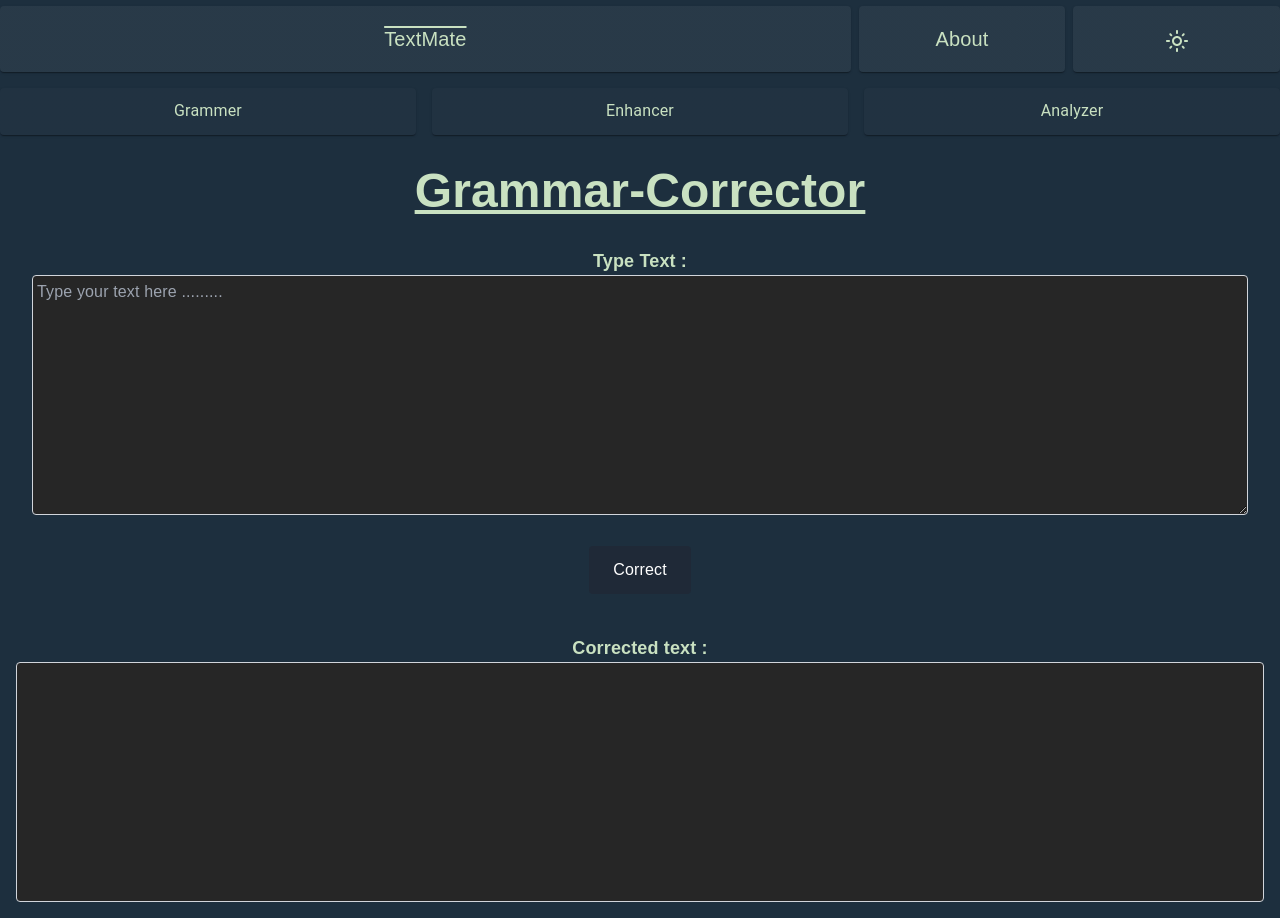
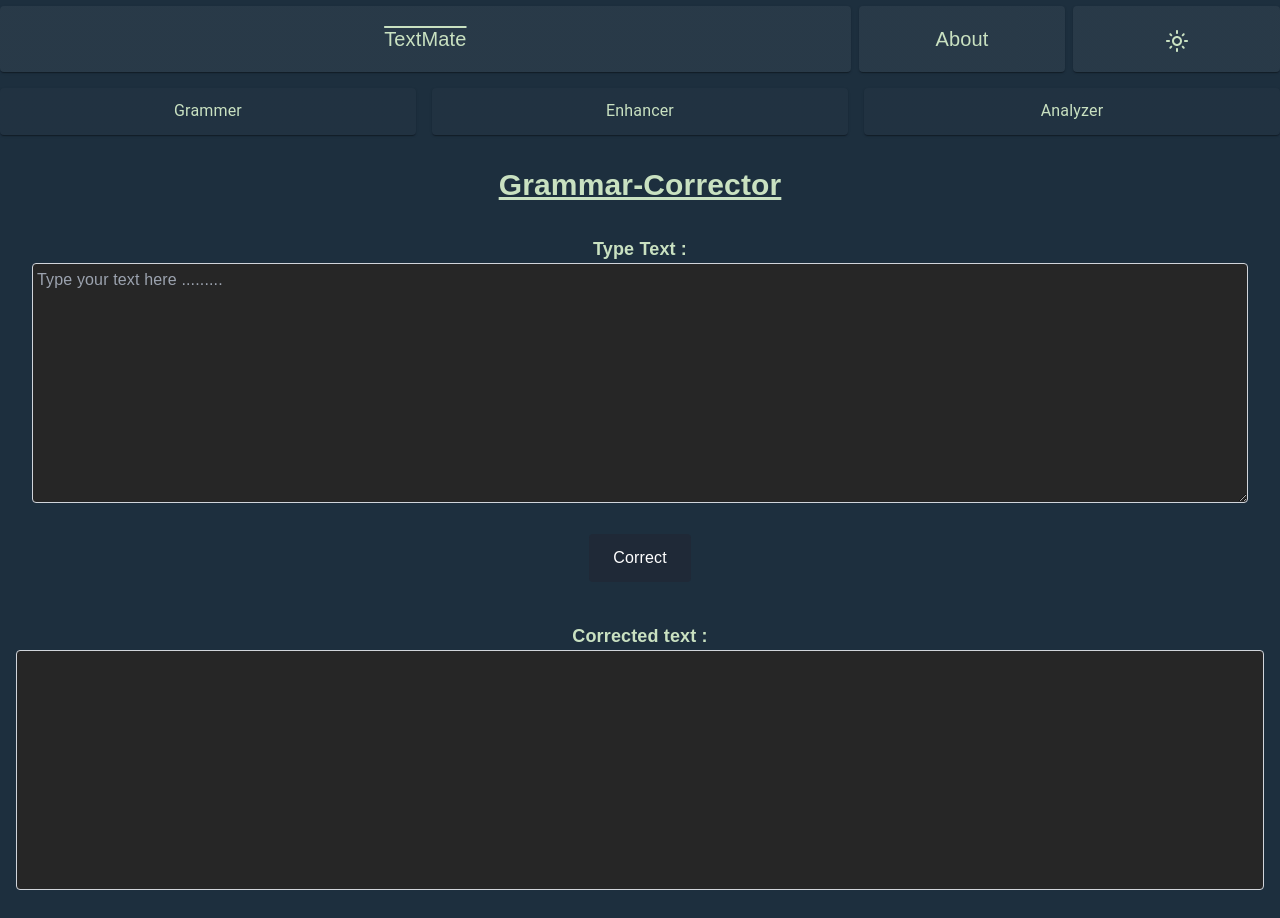
Before and after one commit to PModhe09/TextMate, a React (Create React App) app: page /grammar-corrector in a window 1280 px wide. Built offline with nearby package versions, Linux system fonts and the light colour scheme; no server answers; a web font is replaced by a local one.

Commit message:
ui changes

```diff
--- a/src/components/MenuBar/MenuBar.js
+++ b/src/components/MenuBar/MenuBar.js
@@ -12,7 +12,7 @@ const commonStyles = {
   fontSize:'2vh',
   "&:hover": {
     color: 'white',
-    backgroundColor: '#0f9fff'
+    backgroundColor: '#0984e3'
   }
 };
 
--- a/src/pages/GrammerPunctuation.js
+++ b/src/pages/GrammerPunctuation.js
@@ -41,7 +41,7 @@ function Grammar({isDark}) {
  console.log(!isDark);
   return (
     <div className="text-center">
-      <h1 className="text-5xl font-bold underline mt-8">Grammar-Corrector</h1>
+      <h1 className="text-3xl font-bold underline mt-8">Grammar-Corrector</h1>
 
       <div className="flex flex-col items-center  mt-4">
         <div className="w-full px-8">
```
